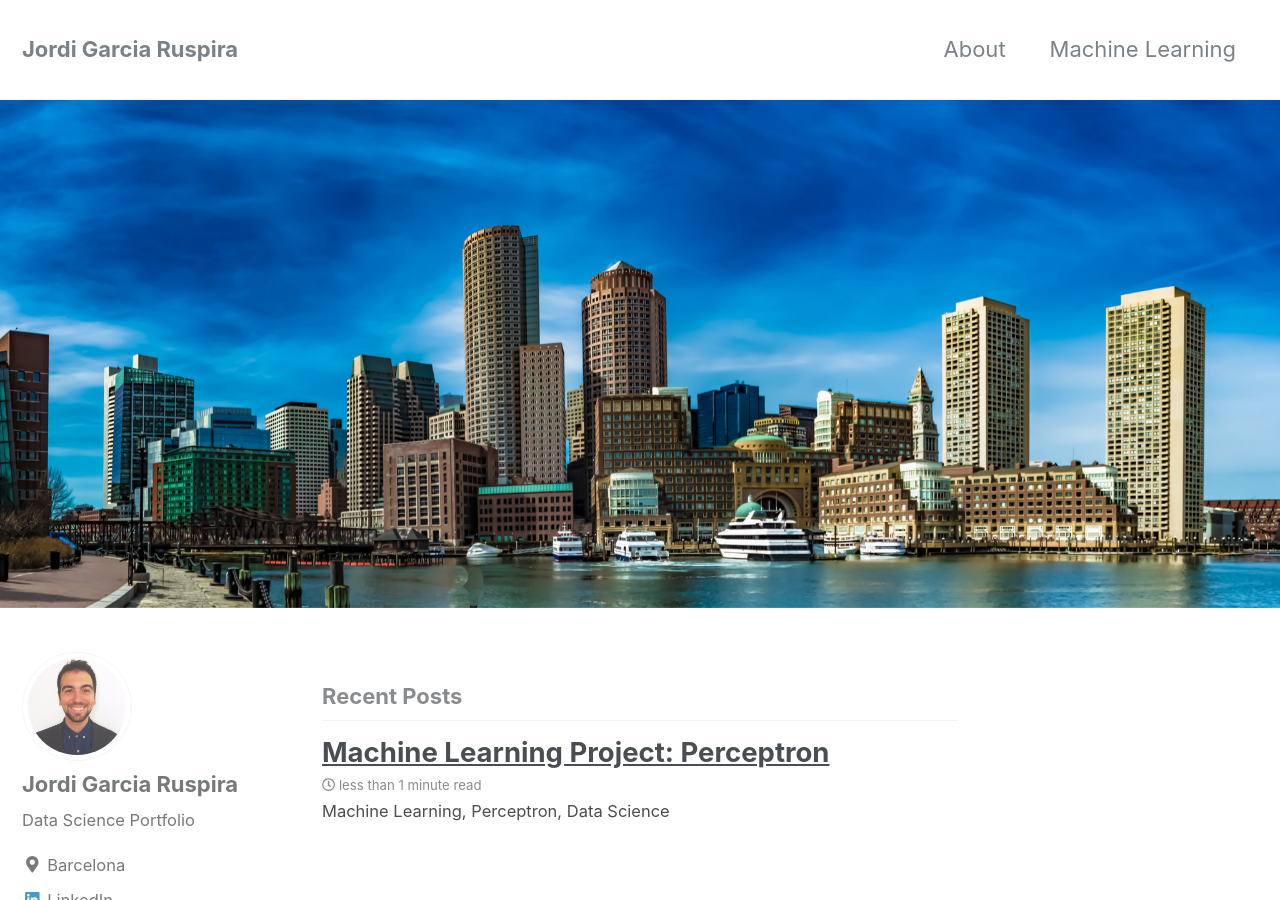
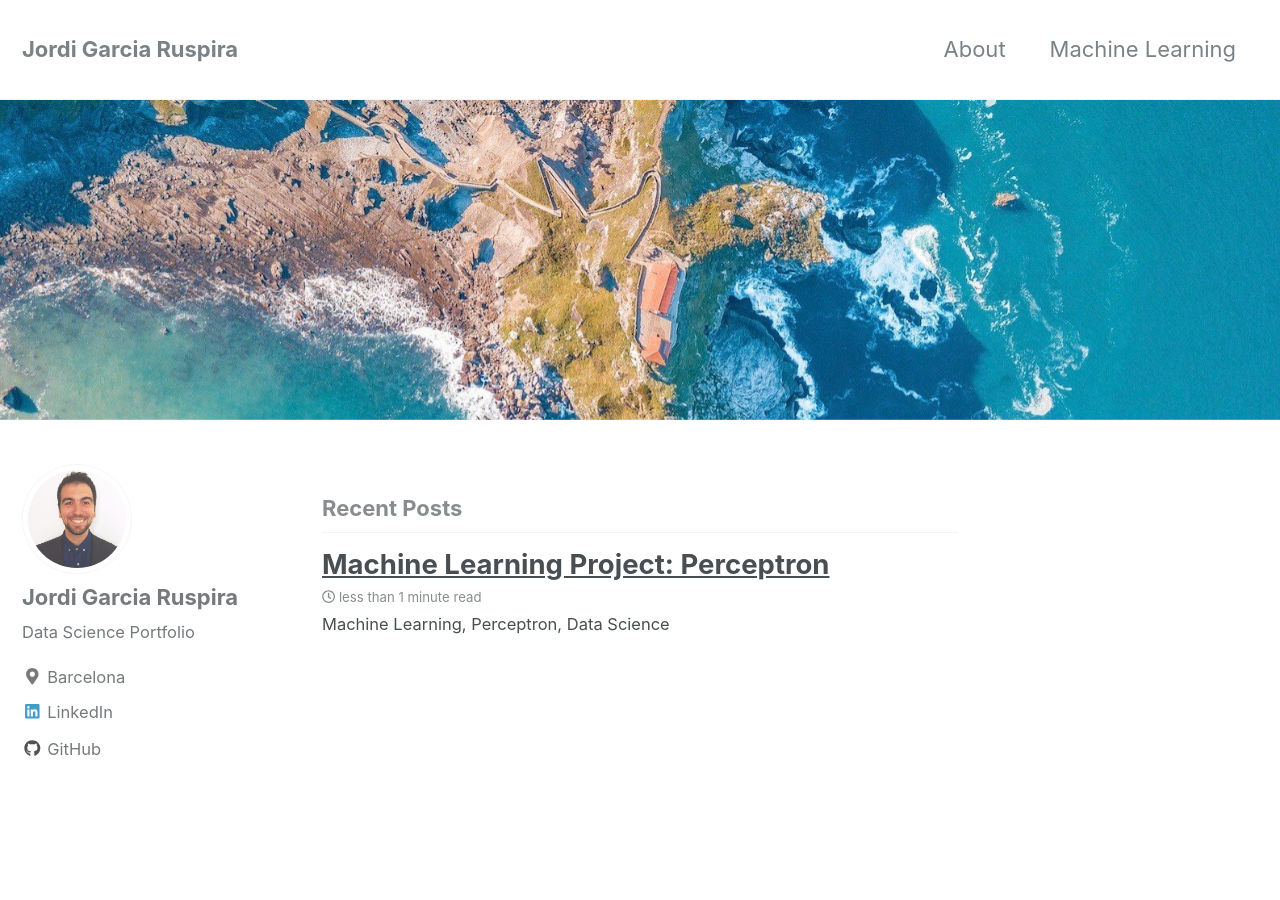
Before and after one commit to JordiRuspira/jordiruspira.github.io, a Jekyll site: the page built from index.html, in a window 1280 px wide and 900 px high. Built offline with Jekyll 4.4.1, drawn with Linux system fonts in a browser that asks for light colours; nearby versions of some CDN libraries; the list of posts is cut into pages by our own code.

Commit message:
Update index.html

```diff
--- a/index.html
+++ b/index.html
@@ -2,5 +2,5 @@
 layout: home
 author_profile: true
 header:
-  image: "/images/waterfront.jpg"
+  image: "/images/By-The-See.jpg"
 ---
```
